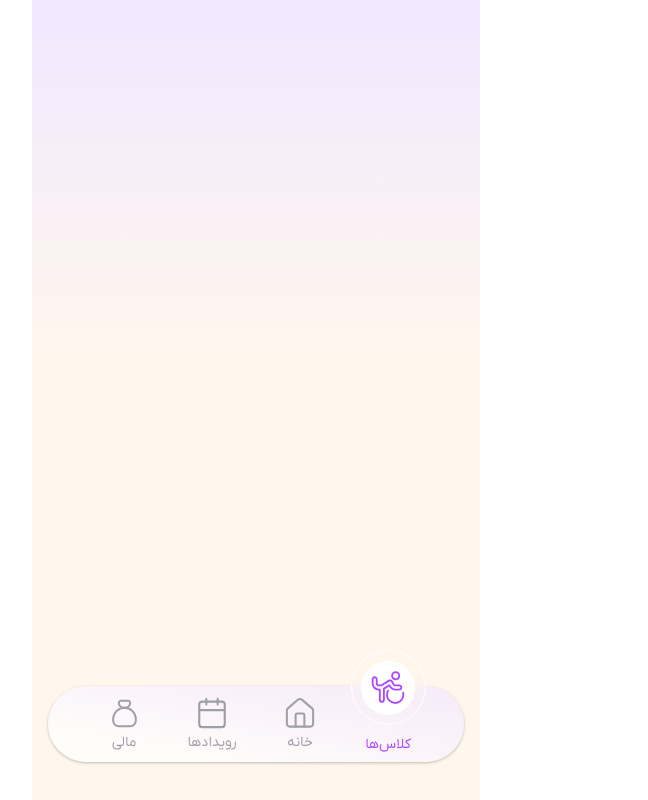
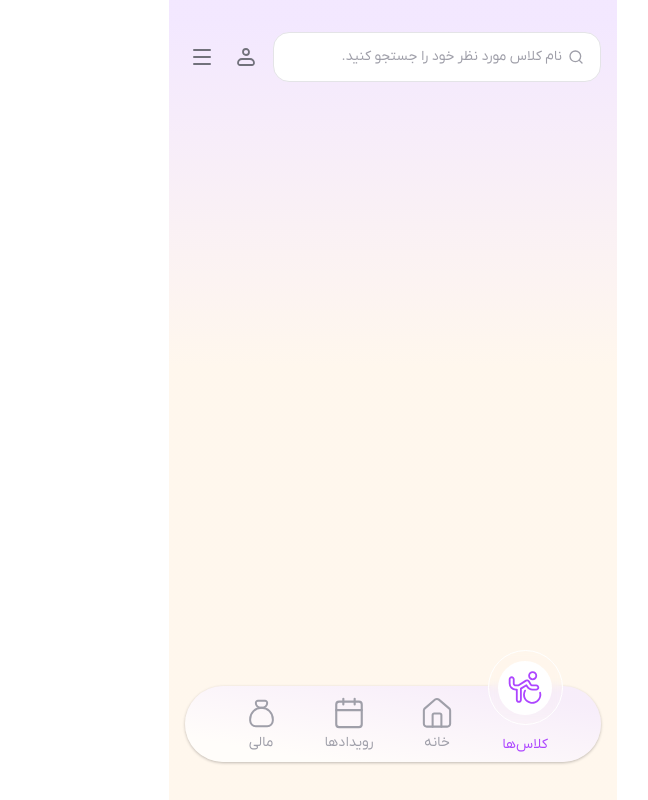
Before and after one commit to rozhansh43/rock-academy, a Next.js app: page /classes in a window 1280 px wide. Shown: the whole page, without its empty margins (384-1032 px from the left). Built offline with nearby package versions, Linux system fonts and the light colour scheme.

Commit message:
add header of classes page

```diff
--- a/app/classes/page.tsx
+++ b/app/classes/page.tsx
@@ -1,3 +1,27 @@
+import { Button } from '@/components/ui/button';
+import { Input, InputWrapper } from '@/components/ui/input';
+import { MenuIcon, SearchIcon } from 'lucide-react';
+import { ProfileIcon } from '@/components/icons/profile-icon';
+
 export default function Page() {
-  return <></>;
+  return (
+    <div className="container-main pt-8">
+      <div className="flex flex-row items-center justify-between gap-2.5">
+        <InputWrapper variant="lg">
+          <SearchIcon />
+          <Input
+            variant="lg"
+            placeholder="نام کلاس مورد نظر خود را جستجو کنید."
+          />
+        </InputWrapper>
+
+        <Button variant="dim" mode="icon">
+          <ProfileIcon className="size-6 stroke-zinc-500" />
+        </Button>
+        <Button variant="dim" mode="icon">
+          <MenuIcon className="size-6 stroke-zinc-500" />
+        </Button>
+      </div>
+    </div>
+  );
 }
--- a/app/globals.css
+++ b/app/globals.css
@@ -18,7 +18,7 @@
   --secondary: var(--color-zinc-100);
   --secondary-foreground: var(--color-zinc-900);
   --muted: var(--color-zinc-100);
-  --muted-foreground: var(--color-zinc-500);
+  --muted-foreground: var(--color-zinc-400);
   --accent: var(--color-zinc-100);
   --accent-foreground: var(--color-zinc-900);
   --destructive: var(--color-red-600);
@@ -33,7 +33,7 @@
   ); /* between --color-zinc-100 and --color-zinc-200 */
   --input: var(--color-zinc-200);
   --ring: var(--color-zinc-400);
-  --radius: 0.5rem;
+  /* --radius: 0.5rem; */
 }
 
 .dark {
@@ -89,10 +89,10 @@
   --color-chart-3: var(--chart-3);
   --color-chart-4: var(--chart-4);
   --color-chart-5: var(--chart-5);
-  --radius-xl: calc(var(--radius) + 4px);
+  /* --radius-xl: calc(var(--radius) + 4px);
   --radius-lg: var(--radius);
   --radius-md: calc(var(--radius) - 2px);
-  --radius-sm: calc(var(--radius) - 4px);
+  --radius-sm: calc(var(--radius) - 4px); */
 
   --animate-marquee: marquee var(--duration) infinite linear;
   --animate-marquee-vertical: marquee-vertical var(--duration) linear infinite;
@@ -145,16 +145,9 @@
   }
 }
 
-/** Custom Container **/
-@utility container {
-  margin-inline: auto;
-  padding-inline: 1.5rem;
-  @media (width >= --theme(--breakpoint-sm)) {
-    max-width: none;
-  }
-  @media (width >= 1440px) {
-    padding-inline: 2rem;
-    max-width: 1440px;
+@layer components {
+  .container-main {
+    @apply container mx-auto px-4;
   }
 }
 
--- /dev/null
+++ b/components/icons/profile-icon.tsx
@@ -0,0 +1,24 @@
+export const ProfileIcon = (props: React.SVGProps<SVGSVGElement>) => {
+  return (
+    <svg
+      width="28"
+      height="28"
+      viewBox="0 0 28 28"
+      fill="none"
+      xmlns="http://www.w3.org/2000/svg"
+      {...props}
+    >
+      <path
+        d="M4.66699 21.0007C4.66699 19.763 5.15866 18.576 6.03383 17.7008C6.909 16.8256 8.09598 16.334 9.33366 16.334H18.667C19.9047 16.334 21.0917 16.8256 21.9668 17.7008C22.842 18.576 23.3337 19.763 23.3337 21.0007C23.3337 21.6195 23.0878 22.213 22.6502 22.6506C22.2127 23.0882 21.6192 23.334 21.0003 23.334H7.00033C6.38149 23.334 5.78799 23.0882 5.35041 22.6506C4.91282 22.213 4.66699 21.6195 4.66699 21.0007Z"
+        stroke="inherit"
+        stroke-width="2.1"
+        stroke-linejoin="round"
+      />
+      <path
+        d="M14.001 11.666C15.934 11.666 17.501 10.099 17.501 8.16602C17.501 6.23302 15.934 4.66602 14.001 4.66602C12.068 4.66602 10.501 6.23302 10.501 8.16602C10.501 10.099 12.068 11.666 14.001 11.666Z"
+        stroke="inherit"
+        stroke-width="2.1"
+      />
+    </svg>
+  );
+};
```
